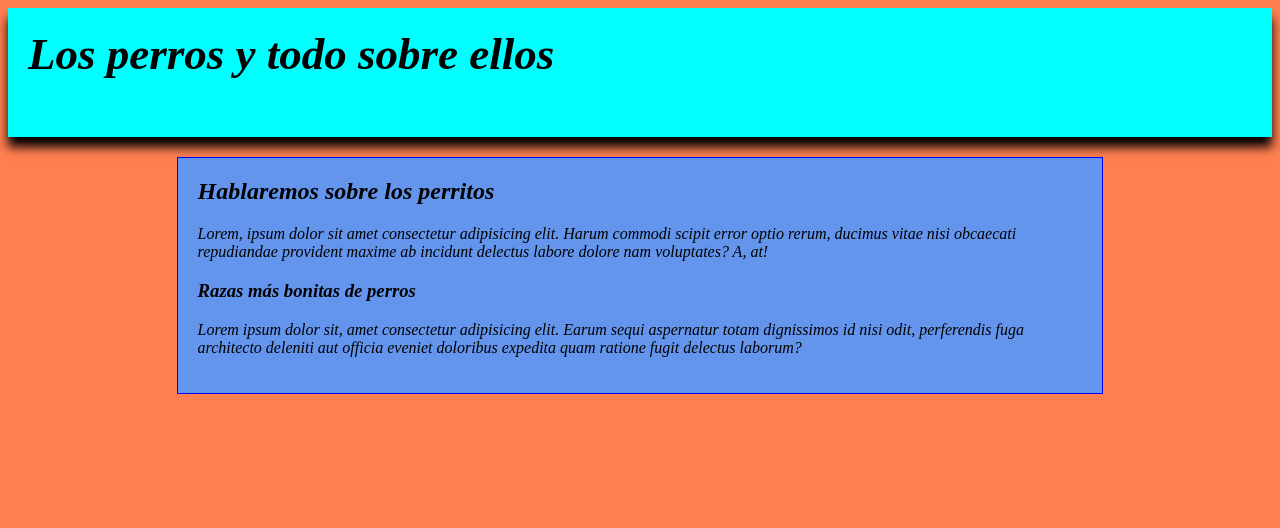
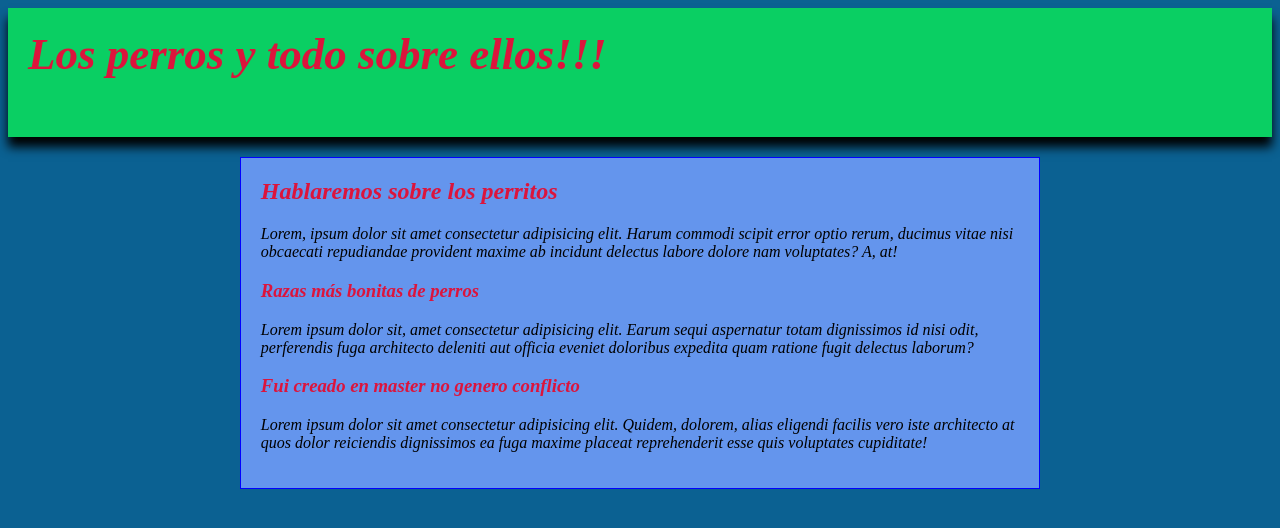
Before and after one commit to DanielBustillosVillar/Blog_site_bitacora, a plain HTML site: page index.html in a window 1280 px wide. Drawn offline with Linux system fonts and the light colour scheme.

Commit message:
Agregando los estilos al header y agregando h3 y un parrafo y sus estilos

```diff
--- a/css/estilos.css
+++ b/css/estilos.css
@@ -1,9 +1,9 @@
 body{
-    background: coral;
+    background: rgb(11, 97, 146);
     font-style: italic;
 }
 .main{
-    width: 70%;
+    width: 60%;
     margin: 20px auto;
     border: 1px solid blue;
     padding: 20px;
@@ -11,11 +11,16 @@ body{
 }
 h2{
     margin-top: 0;
+    color: crimson;
 }
 .header{
-    background-color: cyan;
+    background-color: rgb(10, 207, 99);
+    color: burlywood;
     padding: 20px;
     margin-bottom: 20px;
     font-size: 30px;
     box-shadow: 0 10px 10px black;
 }
+h3{
+    color: crimson;
+}
--- a/index.html
+++ b/index.html
@@ -8,7 +8,7 @@
 </head>
 <body>
     <header class="header">
-        <h2>Los perros y todo sobre ellos</h2>
+        <h2>Los perros y todo sobre ellos!!!</h2>
     </header>
     <div class="main">
         <h2>Hablaremos sobre los perritos</h2>
@@ -18,6 +18,10 @@
         <h3>Razas más bonitas de perros</h3>
         <p>Lorem ipsum dolor sit, amet consectetur adipisicing elit. Earum sequi aspernatur totam dignissimos id nisi odit,
         perferendis fuga architecto deleniti aut officia eveniet doloribus expedita quam ratione fugit delectus laborum?</p>
+        <h3>Fui creado en master no genero conflicto</h3>
+        <p>Lorem ipsum dolor sit amet consectetur adipisicing elit. Quidem, dolorem,
+        alias eligendi facilis vero iste architecto at quos dolor reiciendis dignissimos
+        ea fuga maxime placeat reprehenderit esse quis voluptates cupiditate!</p>
         </div>
 </body>
 </html>
```
